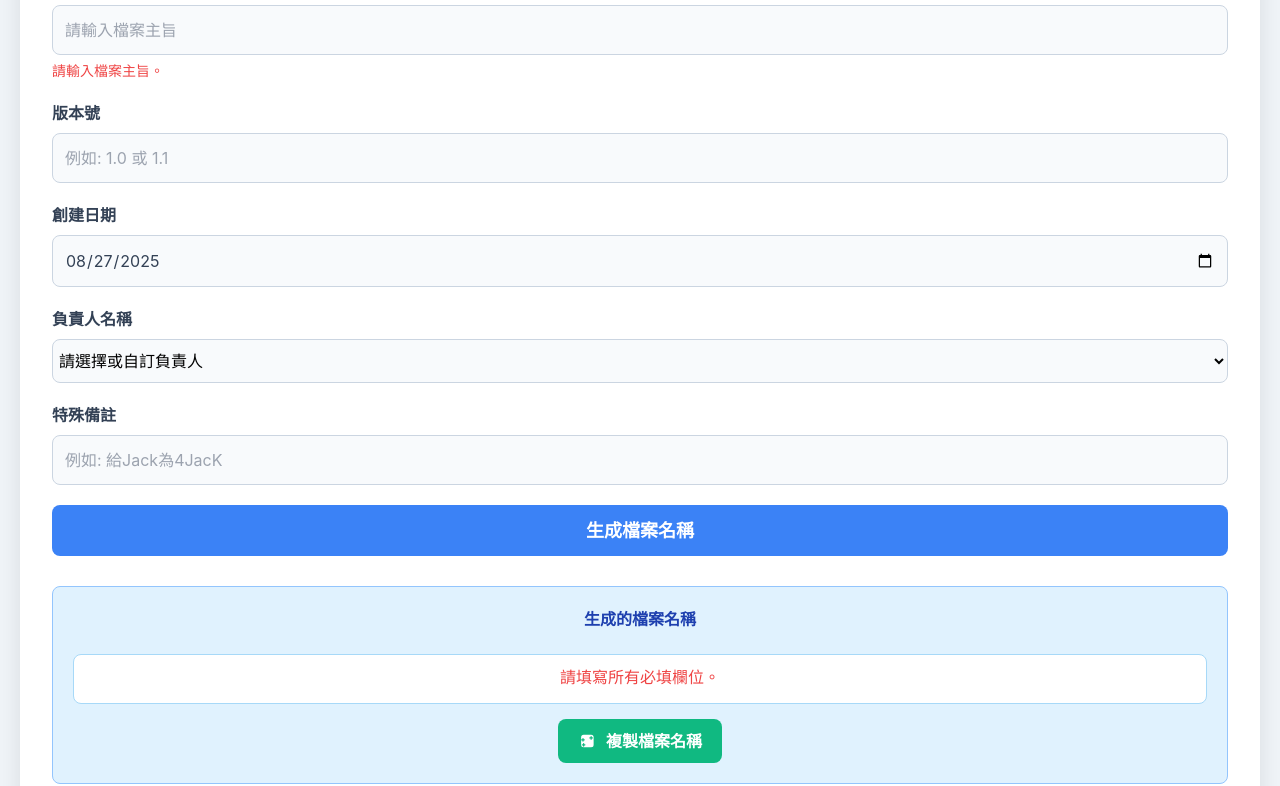
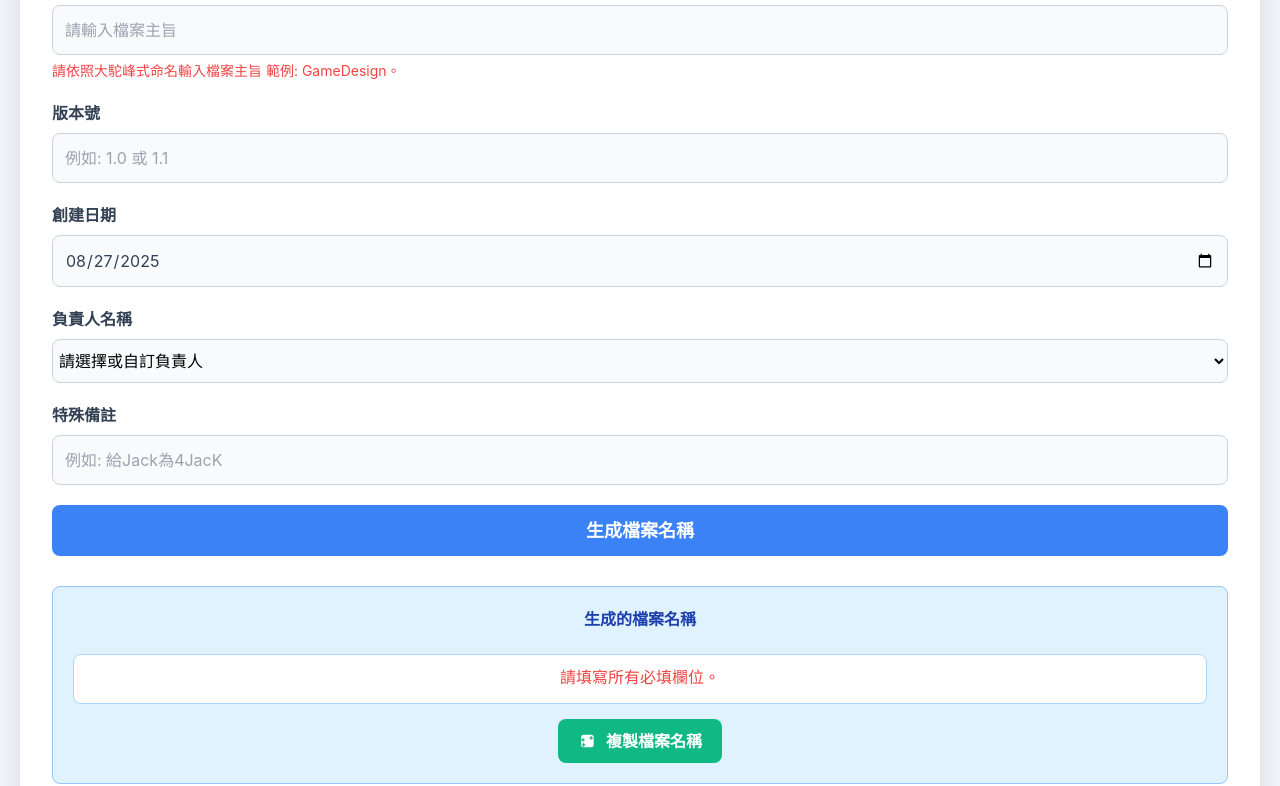
Before and after one commit to yoshiyoyoyo/Help-me-File-name, a plain HTML site: page index.html in a window 1280 px wide. Both pictures are taken after a click on the button "生成檔案名稱". Shown: the part 391-1177 px from the top of the page. Drawn offline with nearby package versions, Linux system fonts and the light colour scheme.

Commit message:
Update index.html
加入 大駝峰式命名 範例: GameDesign

```diff
--- a/index.html
+++ b/index.html
@@ -188,7 +188,7 @@
         <div class="form-group">
             <label for="subject" class="required">檔案主旨</label>
             <input type="text" id="subject" placeholder="請輸入檔案主旨">
-            <div id="subjectError" class="error-message hidden">請輸入檔案主旨。</div>
+            <div id="subjectError" class="error-message hidden">請依照大駝峰式命名輸入檔案主旨 範例: GameDesign。</div>
         </div>
 
         <div class="form-group">
```
